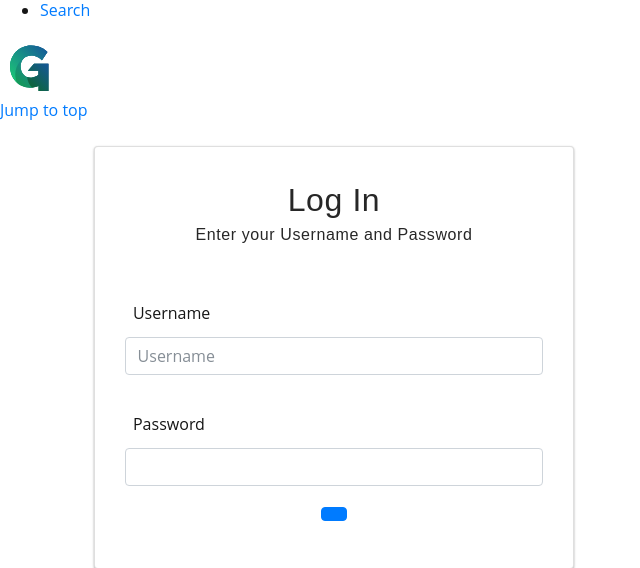
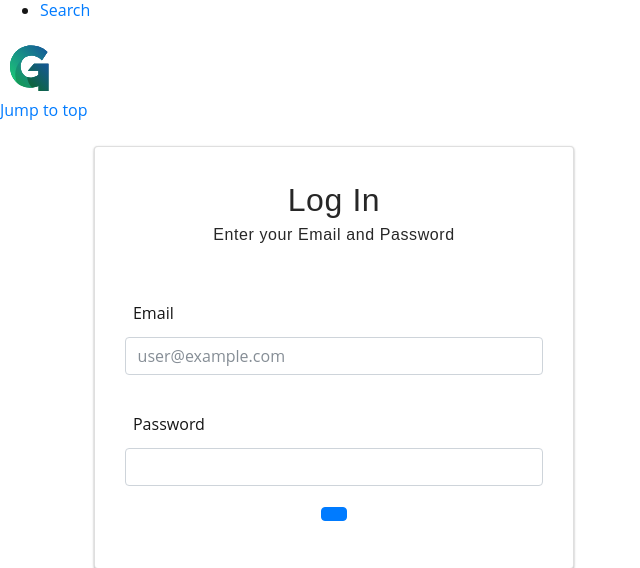
Before and after one commit to T620/globe, a Flask app: page /login/ in a window 1280 px wide. Shown: the part 284-852 px from the top of the page, without its empty margins (0-640 px from the left). Run offline with Flask 2, Linux system fonts and the light colour scheme; parts of the project's set-up code (start-up, migrations or seed data) failed here and were passed over; some libraries are stand-ins or nearby versions.

Commit message:
update login field iwith email

```diff
--- a/globe/templates/user/login.html
+++ b/globe/templates/user/login.html
@@ -8,10 +8,10 @@
 				<div class="card" style="width:30rem;">
 					<div class="card-body">
 						<h2 class="card-title">Log In</h2>
-						<h6 class="card-subtitle mb-5">Enter your Username and Password</h6>
+						<h6 class="card-subtitle mb-5">Enter your Email and Password</h6>
 						<form class="card-form" method="post" action="/login/">
-							<label class="card-label" for="username">Username</label>
-							<input class="form-control" type="text" name="username" placeholder="Username" />
+							<label class="card-label" for="Email">Email</label>
+							<input class="form-control" type="text" name="email" placeholder="user@example.com" />
 							<br />
 							<label class="card-label" for="password">Password</label>
 							<input class="form-control" name="password" type="password" />
```
